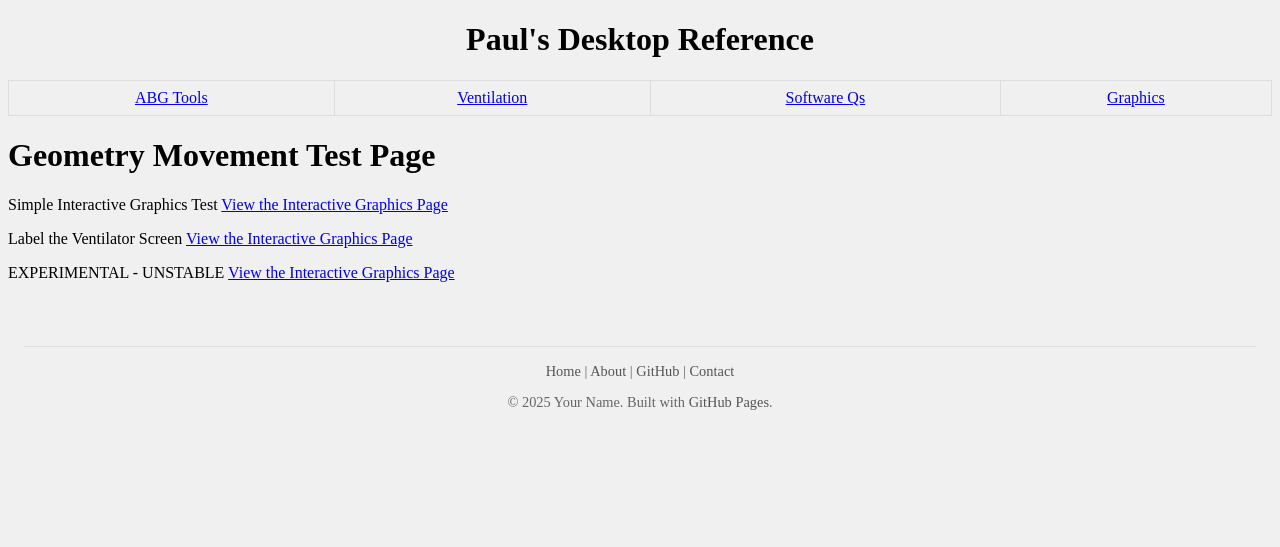
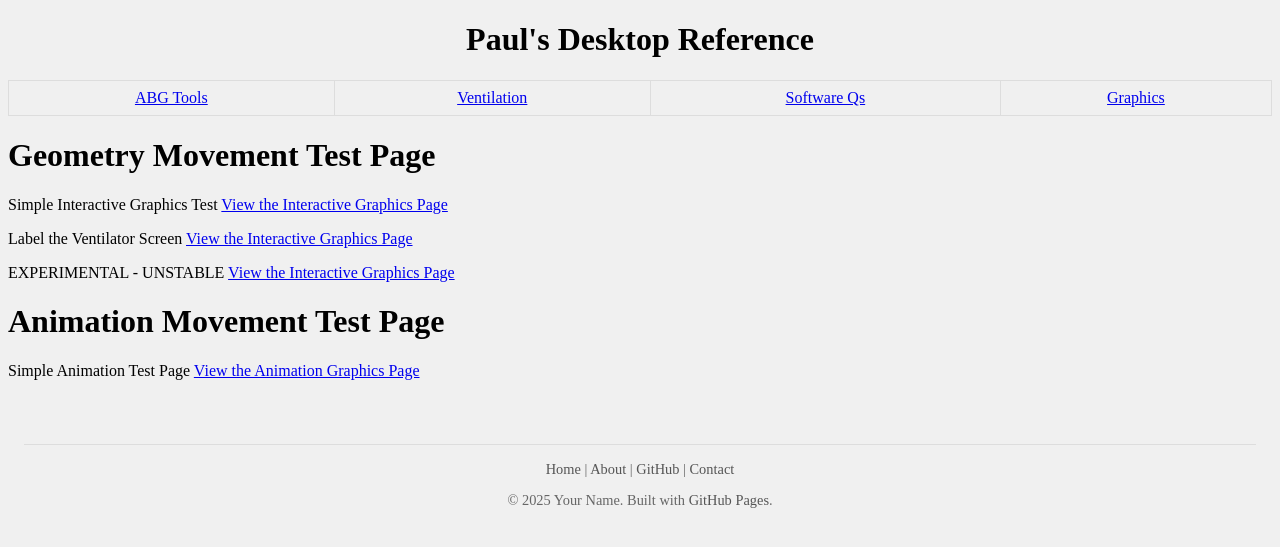
Before and after one commit to ZBZFirst/info, a Jekyll site: the page built from graphicsindex.md, in a window 1280 px wide. Shown: the top 547 px of the page. Built offline with Jekyll 4.4.1, drawn with Linux system fonts in a browser that asks for light colours.

Commit message:
Update graphicsindex.md

```diff
--- a/graphicsindex.md
+++ b/graphicsindex.md
@@ -13,3 +13,8 @@ Label the Ventilator Screen
 
 EXPERIMENTAL - UNSTABLE
 [View the Interactive Graphics Page](/info/graphics2.html)
+
+# Animation Movement Test Page
+
+Simple Animation Test Page
+[View the Animation Graphics Page](/info/animated-shapes.html)
```
